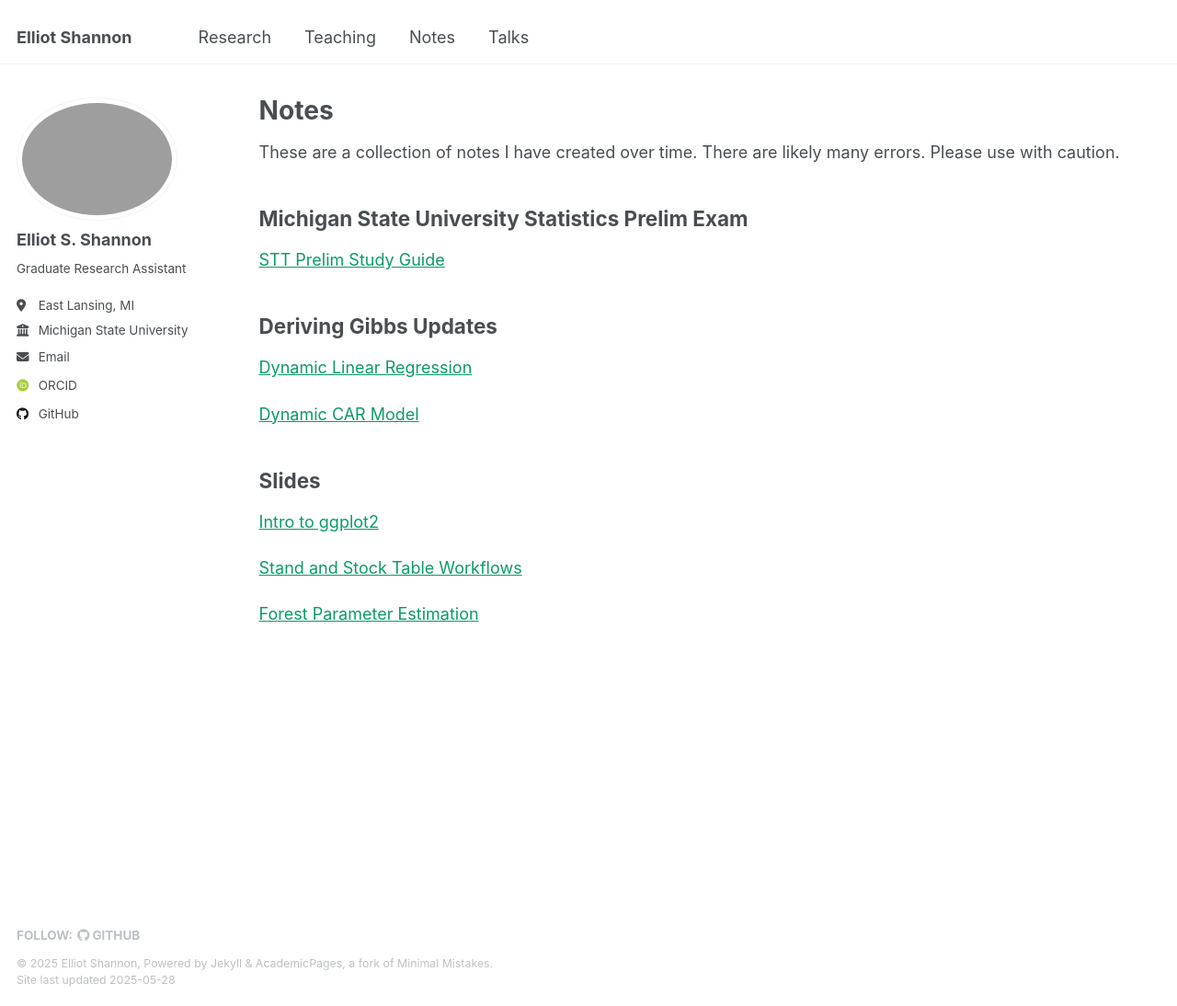
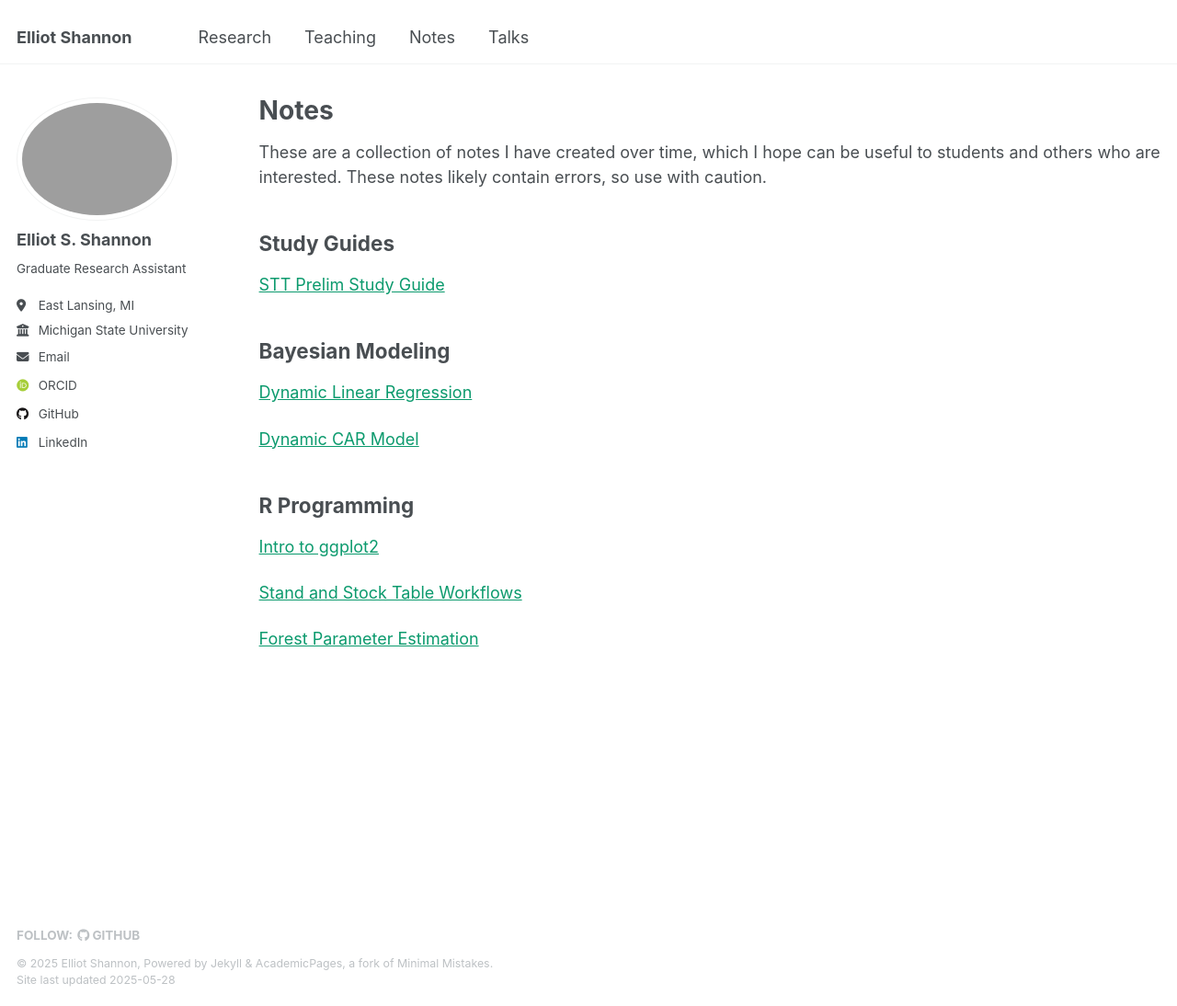
Before and after one commit to elliotshannon/elliotshannon.github.io, a Jekyll site: the page built from _pages/notes.md, in a window 1280 px wide and 1094 px high. Shown: the whole window at 92% size. Built offline with Jekyll 4.4.1, drawn with Linux system fonts in a browser that asks for light colours; some web fonts are replaced.

Commit message:
Updated about page and notes page

```diff
--- a/_config.yml
+++ b/_config.yml
@@ -59,7 +59,7 @@ author:
   keybase          : # Username
   instagram        : # Username
   lastfm           : # Username
-  linkedin         : # Username
+  linkedin         : "elliot-shannon-06521a155"
   mastodon         : # URL
   medium           : # URL
   pinterest        : # Username
--- a/_pages/notes.md
+++ b/_pages/notes.md
@@ -7,19 +7,19 @@ author_profile: true
 
 {% include base_path %}
 
-These are a collection of notes I have created over time. There are likely many errors. Please use with caution.
+These are a collection of notes I have created over time, which I hope can be useful to students and others who are interested. These notes likely contain errors, so use with caution.
 
-## Michigan State University Statistics Prelim Exam
+## Study Guides
 
 [STT Prelim Study Guide](http://elliotshannon.github.io/files/prelims.html)
 
-## Deriving Gibbs Updates
+## Bayesian Modeling
 
 [Dynamic Linear Regression](http://elliotshannon.github.io/files/dynamic.html)
 
 [Dynamic CAR Model](http://elliotshannon.github.io/files/dynamic_car.html)
 
-## Slides
+## R Programming
 
 [Intro to ggplot2](http://elliotshannon.github.io/files/ggplot2.html)
 
```
Also changed, not shown: _pages/about.md (+4 -3 lines), 1 other file.
